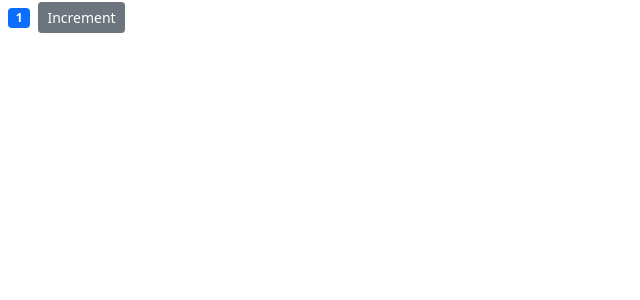
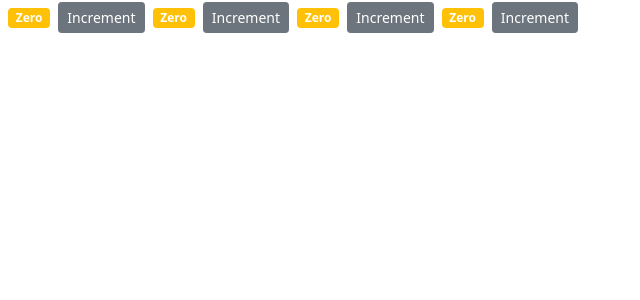
Before and after one commit to jimmymano/counter-app, a React (Create React App) app: page / in a window 1280 px wide. Shown: the top 300 px of the page, without its empty margins (0-640 px from the left). Built offline with nearby package versions, Linux system fonts and the light colour scheme.

Commit message:
Created Counters Component

```diff
--- a/src/components/counter.jsx
+++ b/src/components/counter.jsx
@@ -2,14 +2,20 @@ import React, { Component } from "react";
 
 class Counter extends Component {
   state = {
-    count: 1,
+    count: 0,
   };
-
-  //   constructor() {
-  //     super();
-  //     this.handleIncrement = this.handleIncrement.bind(this);
-  //   }
-
+  //1.This method returns a string of Zero or the count property
+  formatCount() {
+    const { count } = this.state;
+    return count === 0 ? "Zero" : count;
+  }
+  //2.This method will apply classes based on state property
+  getBadgeClasses() {
+    let classes = "badge m-2";
+    classes += this.state.count === 0 ? " bg-warning" : " bg-primary";
+    return classes;
+  }
+  //3.This method will increment by using setState method
   handleIncrement = () => {
     this.setState({ count: this.state.count + 1 });
   };
@@ -27,17 +33,6 @@ class Counter extends Component {
       </React.Fragment>
     );
   }
-
-  getBadgeClasses() {
-    let classes = "badge m-2";
-    classes += this.state.count === 0 ? " bg-warning" : " bg-primary";
-    return classes;
-  }
-
-  formatCount() {
-    const { count } = this.state;
-    return count === 0 ? "Zero" : count;
-  }
 }
 
 export default Counter;
--- /dev/null
+++ b/src/components/counters.jsx
@@ -0,0 +1,24 @@
+import React, { Component } from "react";
+import Counter from "./counter";
+
+class Counters extends Component {
+  state = {
+    counters: [
+      { id: 1, value: 4 },
+      { id: 2, value: 0 },
+      { id: 3, value: 0 },
+      { id: 4, value: 0 },
+    ],
+  };
+  render() {
+    return (
+      <div>
+        {this.state.counters.map((counter) => (
+          <Counter key={counter.id} />
+        ))}
+      </div>
+    );
+  }
+}
+
+export default Counters;
--- a/src/index.js
+++ b/src/index.js
@@ -1,14 +1,14 @@
 import React from "react";
 import ReactDOM from "react-dom";
 import "./index.css";
-// import App from "./App";
+import App from "./App";
 import reportWebVitals from "./reportWebVitals";
 import "bootstrap/dist/css/bootstrap.css";
-import Counter from "./components/counter";
+import Counters from "./components/counters";
 
 ReactDOM.render(
   <React.StrictMode>
-    <Counter />
+    <Counters />
   </React.StrictMode>,
   document.getElementById("root")
 );
```
